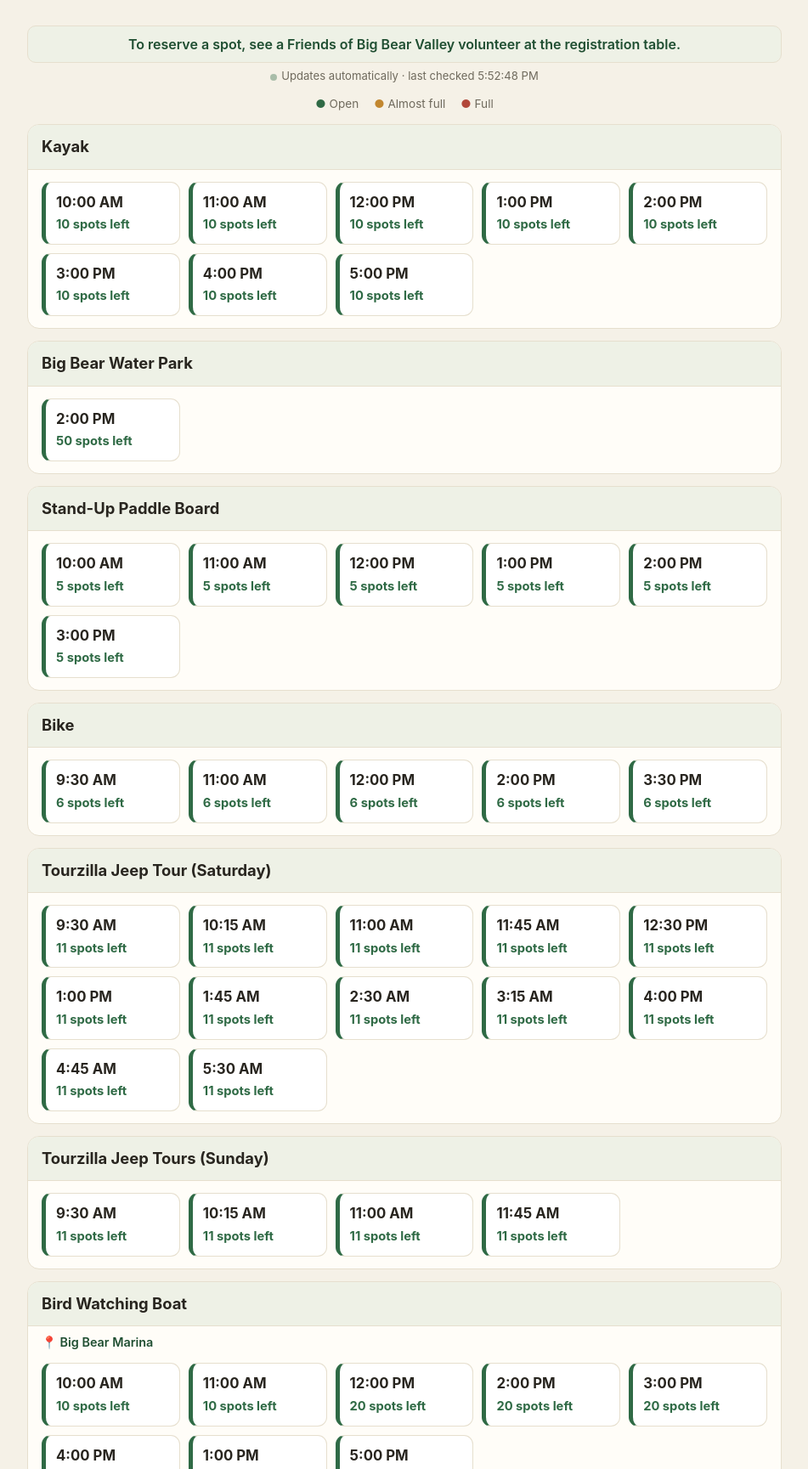
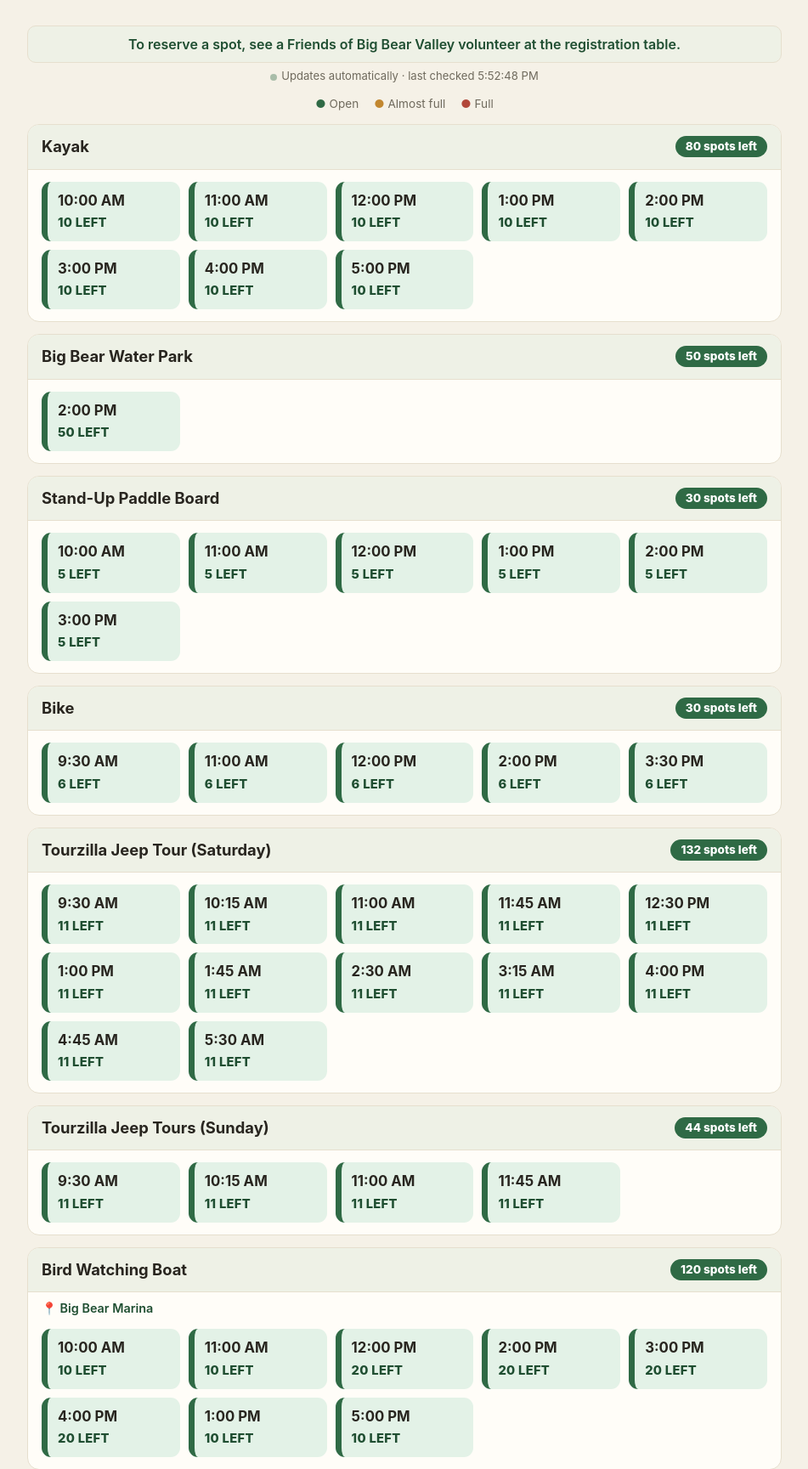
Before and after one commit to VisibleIntellect/oad-signup, a Flask app: page / in a window 1280 px wide. Shown: the part 259-1988 px from the top of the page at 85% size, without its empty margins (164-1115 px from the left). Run offline with Flask 3, Linux system fonts and the light colour scheme; data comes from the database, SQL or seed files in the repository.

Commit message:
Add files via upload

```diff
--- a/templates/board.html
+++ b/templates/board.html
@@ -54,15 +54,17 @@
   @keyframes pulse{0%,100%{opacity:1}50%{opacity:.3}}
   .legend{display:flex;gap:18px;justify-content:center;flex-wrap:wrap;margin:8px 0 4px;font-size:.85rem;color:var(--muted)}
   .activity{background:var(--card);border:1px solid var(--line);border-radius:14px;margin:14px 0;overflow:hidden}
-  .activity > h2{margin:0;padding:13px 16px;font-size:1.15rem;background:#eef1e6;border-bottom:1px solid var(--line)}
+  .activity > h2{margin:0;padding:13px 16px;font-size:1.15rem;background:#eef1e6;border-bottom:1px solid var(--line);display:flex;align-items:center;gap:10px}
+  .act-total{margin-left:auto;font-size:.85rem;font-weight:800;padding:3px 12px;border-radius:20px;color:#fff;white-space:nowrap}
+  .b-open{background:var(--open)} .b-few{background:var(--few)} .b-full{background:var(--full)}
   .activity .loc{padding:9px 16px 0;color:var(--green-d);font-size:.9rem;font-weight:600}
-  .slots{display:grid;grid-template-columns:repeat(auto-fill,minmax(160px,1fr));gap:10px;padding:14px 16px}
-  .slot{border:1.5px solid var(--line);border-radius:11px;padding:12px;background:#fff;display:flex;flex-direction:column;gap:4px}
+  .slots{display:grid;grid-template-columns:repeat(auto-fill,minmax(150px,1fr));gap:10px;padding:14px 16px}
+  .slot{border-radius:11px;padding:11px 12px;display:flex;flex-direction:column;gap:4px;border-left:7px solid #ccc}
   .slot .t{font-weight:700;font-size:1.05rem}
-  .slot .left{font-size:.92rem;font-weight:700}
-  .slot.open{border-left:5px solid var(--open)} .slot.open .left{color:var(--open)}
-  .slot.few{border-left:5px solid var(--few)}   .slot.few .left{color:var(--few)}
-  .slot.full{border-left:5px solid var(--full);background:#faf6f6;opacity:.85} .slot.full .left{color:var(--full)}
+  .slot .left{font-size:.92rem;font-weight:800;text-transform:uppercase;letter-spacing:.02em}
+  .slot.open{background:#e3f2e7;border-left-color:var(--open)} .slot.open .left{color:#1f4e31}
+  .slot.few{background:#fbefd9;border-left-color:var(--few)} .slot.few .left{color:#8f5f12}
+  .slot.full{background:#fbe3e0;border-left-color:var(--full)} .slot.full .left{color:#9c3b2e}
   .foot{text-align:center;color:var(--muted);font-size:.9rem;margin:22px 0 8px;padding:0 12px}
   .reserve{text-align:center;background:#eef1e6;border:1px solid #e6dfce;border-radius:10px;
            padding:10px 14px;margin:14px 0 6px;color:var(--green-d);font-weight:600}
@@ -136,7 +138,14 @@
     const box = $('activities'); box.innerHTML='';
     d.groups.forEach(g => {
       const sec=document.createElement('div'); sec.className='activity';
-      const h=document.createElement('h2'); h.textContent=g.name; sec.appendChild(h);
+      const total=g.slots.reduce((a,s)=>a+Math.max(s.spots_left,0),0);
+      let tcls='b-open', ttxt=total+' spots left';
+      if(total<=0){ tcls='b-full'; ttxt='Full'; }
+      else if(total<=6){ tcls='b-few'; }
+      const h=document.createElement('h2');
+      const nm=document.createElement('span'); nm.textContent=g.name; h.appendChild(nm);
+      const bt=document.createElement('span'); bt.className='act-total '+tcls; bt.textContent=ttxt; h.appendChild(bt);
+      sec.appendChild(h);
       if(g.location){ const lo=document.createElement('div'); lo.className='loc'; lo.textContent='📍 '+g.location; sec.appendChild(lo); }
       const sl=document.createElement('div'); sl.className='slots';
       g.slots.forEach(s => {
@@ -144,7 +153,7 @@
         const el=document.createElement('div');
         el.className='slot '+(full?'full':(few?'few':'open'));
         el.innerHTML=`<span class="t">${s.slot_label}</span>`+
-          `<span class="left">${full?'FULL':s.spots_left+' spot'+(s.spots_left==1?'':'s')+' left'}</span>`;
+          `<span class="left">${full?'FULL':s.spots_left+' left'}</span>`;
         sl.appendChild(el);
       });
       sec.appendChild(sl); box.appendChild(sec);
```
